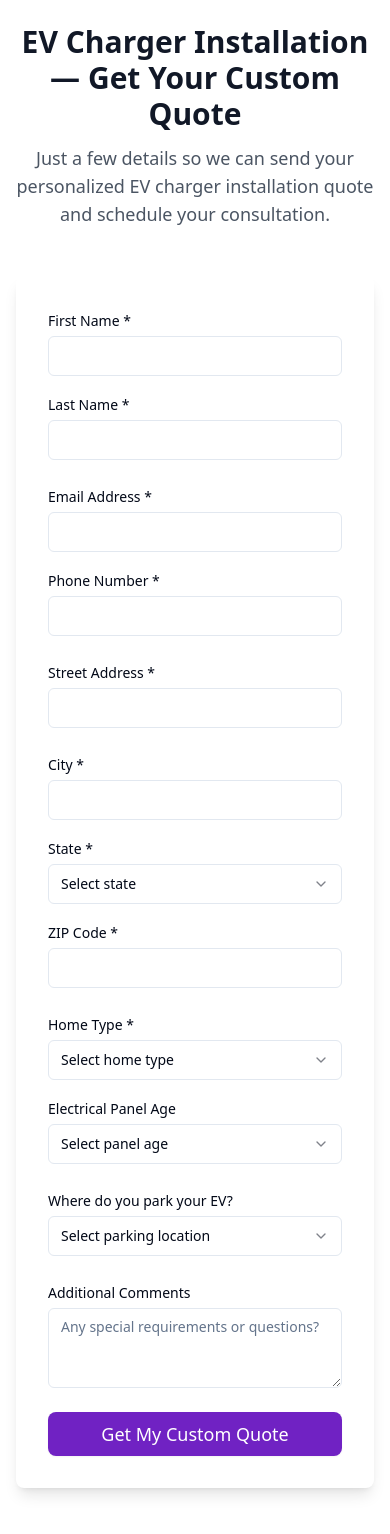
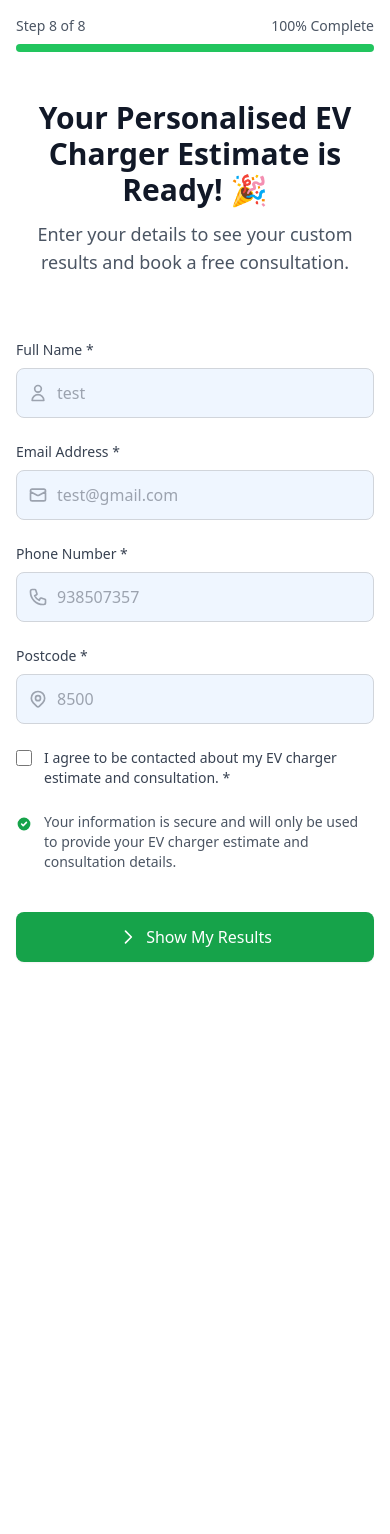
Before and after one commit to Sage-Byte/panel-upgrade-pro-00, a React (Vite) app: page /lead in a window 390 px wide. After the commit the page ends 1010 px from the top, so only its background shows below. Built offline with nearby package versions, Linux system fonts and the light colour scheme.

Commit message:
Simplified form to match design - only Full Name, Email, Phone, Postcode with exact styling

```diff
--- a/src/pages/LeadForm.tsx
+++ b/src/pages/LeadForm.tsx
@@ -1,29 +1,16 @@
 import { useEffect, useState } from "react";
 import { useNavigate } from "react-router-dom";
 import SEOHead from "@/components/SEOHead";
-import { Button } from "@/components/ui/button";
-import { Input } from "@/components/ui/input";
-import { Label } from "@/components/ui/label";
-import { Textarea } from "@/components/ui/textarea";
-import { Select, SelectContent, SelectItem, SelectTrigger, SelectValue } from "@/components/ui/select";
 import type { QuizAnswers } from "@/types/quiz";
 
 const LeadForm = () => {
   const navigate = useNavigate();
   const [isLoading, setIsLoading] = useState(false);
   const [formData, setFormData] = useState({
-    firstName: "",
-    lastName: "",
+    fullName: "",
     email: "",
     phone: "",
-    address: "",
-    city: "",
-    state: "",
-    zipCode: "",
-    homeType: "",
-    electricalPanel: "",
-    parkingLocation: "",
-    comments: ""
+    postcode: ""
   });
   const [quizAnswers, setQuizAnswers] = useState<QuizAnswers | null>(null);
   const [evOwnership, setEvOwnership] = useState<string | null>(null);
@@ -83,214 +70,186 @@ const LeadForm = () => {
     <main>
       <SEOHead title="Get Your EV Charger Quote" description="Enter your details to get your personalized EV charger installation quote from Electric Medic." />
 
+      {/* Progress Bar */}
+      <section className="container px-4 py-4">
+        <div className="max-w-2xl mx-auto">
+          <div className="flex justify-between items-center mb-2">
+            <span className="text-sm text-gray-600">Step 8 of 8</span>
+            <span className="text-sm text-gray-600">100% Complete</span>
+          </div>
+          <div className="w-full bg-gray-200 rounded-full h-2">
+            <div className="bg-green-500 h-2 rounded-full w-full"></div>
+          </div>
+        </div>
+      </section>
+
       {/* Header Section */}
-      <section className="container px-4 py-6">
+      <section className="container px-4 py-8">
         <div className="max-w-2xl mx-auto text-center">
           <h1 className="text-3xl sm:text-4xl font-bold text-gray-900 mb-3">
-            EV Charger Installation — Get Your Custom Quote
+            Your Personalised EV Charger Estimate is Ready! 🎉
           </h1>
-          <p className="text-lg text-gray-600 mb-6">
-            Just a few details so we can send your personalized EV charger installation quote and schedule your consultation.
+          <p className="text-lg text-gray-600 mb-8">
+            Enter your details to see your custom results and book a free consultation.
           </p>
         </div>
       </section>
 
       {/* Form Section */}
       <section className="container px-4 pb-12">
-        <div className="max-w-2xl mx-auto">
-          <form onSubmit={handleSubmit} className="space-y-6 bg-white p-8 rounded-lg shadow-lg">
+        <div className="max-w-lg mx-auto">
+          <form onSubmit={handleSubmit} className="space-y-6">
 
-            {/* Name Fields */}
-            <div className="grid grid-cols-1 md:grid-cols-2 gap-4">
+            {/* Full Name */}
             <div>
-                <Label htmlFor="firstName">First Name *</Label>
-                <Input
-                  id="firstName"
+              <label htmlFor="fullName" className="block text-sm font-medium text-gray-700 mb-2">
+                Full Name *
+              </label>
+              <div className="relative">
+                <div className="absolute inset-y-0 left-0 pl-3 flex items-center pointer-events-none">
+                  <svg className="h-5 w-5 text-gray-400" fill="none" stroke="currentColor" viewBox="0 0 24 24">
+                    <path strokeLinecap="round" strokeLinejoin="round" strokeWidth="2" d="M16 7a4 4 0 11-8 0 4 4 0 018 0zM12 14a7 7 0 00-7 7h14a7 7 0 00-7-7z" />
+                  </svg>
+                </div>
+                <input
+                  id="fullName"
                   type="text"
                   required
-                  value={formData.firstName}
-                  onChange={(e) => handleInputChange('firstName', e.target.value)}
-                  className="mt-1"
-                />
-              </div>
-              <div>
-                <Label htmlFor="lastName">Last Name *</Label>
-                <Input
-                  id="lastName"
-                  type="text"
-                  required
-                  value={formData.lastName}
-                  onChange={(e) => handleInputChange('lastName', e.target.value)}
-                  className="mt-1"
+                  value={formData.fullName}
+                  onChange={(e) => handleInputChange('fullName', e.target.value)}
+                  className="block w-full pl-10 pr-3 py-3 border border-gray-300 rounded-lg bg-blue-50 focus:outline-none focus:ring-2 focus:ring-blue-500 focus:border-blue-500"
+                  placeholder="test"
                 />
               </div>
             </div>
 
-            {/* Contact Fields */}
-            <div className="grid grid-cols-1 md:grid-cols-2 gap-4">
+            {/* Email Address */}
             <div>
-                <Label htmlFor="email">Email Address *</Label>
-                <Input
+              <label htmlFor="email" className="block text-sm font-medium text-gray-700 mb-2">
+                Email Address *
+              </label>
+              <div className="relative">
+                <div className="absolute inset-y-0 left-0 pl-3 flex items-center pointer-events-none">
+                  <svg className="h-5 w-5 text-gray-400" fill="none" stroke="currentColor" viewBox="0 0 24 24">
+                    <path strokeLinecap="round" strokeLinejoin="round" strokeWidth="2" d="M3 8l7.89 4.26a2 2 0 002.22 0L21 8M5 19h14a2 2 0 002-2V7a2 2 0 00-2-2H5a2 2 0 00-2 2v10a2 2 0 002 2z" />
+                  </svg>
+                </div>
+                <input
                   id="email"
                   type="email"
                   required
                   value={formData.email}
                   onChange={(e) => handleInputChange('email', e.target.value)}
-                  className="mt-1"
+                  className="block w-full pl-10 pr-3 py-3 border border-gray-300 rounded-lg bg-blue-50 focus:outline-none focus:ring-2 focus:ring-blue-500 focus:border-blue-500"
+                  placeholder="test@gmail.com"
                 />
               </div>
+            </div>
+
+            {/* Phone Number */}
             <div>
-                <Label htmlFor="phone">Phone Number *</Label>
-                <Input
+              <label htmlFor="phone" className="block text-sm font-medium text-gray-700 mb-2">
+                Phone Number *
+              </label>
+              <div className="relative">
+                <div className="absolute inset-y-0 left-0 pl-3 flex items-center pointer-events-none">
+                  <svg className="h-5 w-5 text-gray-400" fill="none" stroke="currentColor" viewBox="0 0 24 24">
+                    <path strokeLinecap="round" strokeLinejoin="round" strokeWidth="2" d="M3 5a2 2 0 012-2h3.28a1 1 0 01.948.684l1.498 4.493a1 1 0 01-.502 1.21l-2.257 1.13a11.042 11.042 0 005.516 5.516l1.13-2.257a1 1 0 011.21-.502l4.493 1.498a1 1 0 01.684.949V19a2 2 0 01-2 2h-1C9.716 21 3 14.284 3 6V5z" />
+                  </svg>
+                </div>
+                <input
                   id="phone"
                   type="tel"
                   required
                   value={formData.phone}
                   onChange={(e) => handleInputChange('phone', e.target.value)}
-                  className="mt-1"
+                  className="block w-full pl-10 pr-3 py-3 border border-gray-300 rounded-lg bg-blue-50 focus:outline-none focus:ring-2 focus:ring-blue-500 focus:border-blue-500"
+                  placeholder="938507357"
                 />
               </div>
             </div>
 
-            {/* Address Fields */}
+            {/* Postcode */}
             <div>
-              <Label htmlFor="address">Street Address *</Label>
-              <Input
-                id="address"
+              <label htmlFor="postcode" className="block text-sm font-medium text-gray-700 mb-2">
+                Postcode *
+              </label>
+              <div className="relative">
+                <div className="absolute inset-y-0 left-0 pl-3 flex items-center pointer-events-none">
+                  <svg className="h-5 w-5 text-gray-400" fill="none" stroke="currentColor" viewBox="0 0 24 24">
+                    <path strokeLinecap="round" strokeLinejoin="round" strokeWidth="2" d="M17.657 16.657L13.414 20.9a1.998 1.998 0 01-2.827 0l-4.244-4.243a8 8 0 1111.314 0z" />
+                    <path strokeLinecap="round" strokeLinejoin="round" strokeWidth="2" d="M15 11a3 3 0 11-6 0 3 3 0 016 0z" />
+                  </svg>
+                </div>
+                <input
+                  id="postcode"
                   type="text"
                   required
-                value={formData.address}
-                onChange={(e) => handleInputChange('address', e.target.value)}
-                className="mt-1"
-              />
-            </div>
-
-            <div className="grid grid-cols-1 md:grid-cols-3 gap-4">
-              <div>
-                <Label htmlFor="city">City *</Label>
-                <Input
-                  id="city"
-                  type="text"
-                  required
-                  value={formData.city}
-                  onChange={(e) => handleInputChange('city', e.target.value)}
-                  className="mt-1"
-                />
-              </div>
-              <div>
-                <Label htmlFor="state">State *</Label>
-                <Select onValueChange={(value) => handleInputChange('state', value)}>
-                  <SelectTrigger className="mt-1">
-                    <SelectValue placeholder="Select state" />
-                  </SelectTrigger>
-                  <SelectContent>
-                    <SelectItem value="CA">California</SelectItem>
-                    <SelectItem value="TX">Texas</SelectItem>
-                    <SelectItem value="FL">Florida</SelectItem>
-                    <SelectItem value="NY">New York</SelectItem>
-                    <SelectItem value="WA">Washington</SelectItem>
-                    {/* Add more states as needed */}
-                  </SelectContent>
-                </Select>
-              </div>
-              <div>
-                <Label htmlFor="zipCode">ZIP Code *</Label>
-                <Input
-                  id="zipCode"
-                  type="text"
-                  required
-                  value={formData.zipCode}
-                  onChange={(e) => handleInputChange('zipCode', e.target.value)}
-                  className="mt-1"
+                  value={formData.postcode}
+                  onChange={(e) => handleInputChange('postcode', e.target.value)}
+                  className="block w-full pl-10 pr-3 py-3 border border-gray-300 rounded-lg bg-blue-50 focus:outline-none focus:ring-2 focus:ring-blue-500 focus:border-blue-500"
+                  placeholder="8500"
                 />
               </div>
             </div>
 
-            {/* Property Details */}
-            <div className="grid grid-cols-1 md:grid-cols-2 gap-4">
-              <div>
-                <Label htmlFor="homeType">Home Type *</Label>
-                <Select onValueChange={(value) => handleInputChange('homeType', value)}>
-                  <SelectTrigger className="mt-1">
-                    <SelectValue placeholder="Select home type" />
-                  </SelectTrigger>
-                  <SelectContent>
-                    <SelectItem value="single-family">Single Family Home</SelectItem>
-                    <SelectItem value="townhouse">Townhouse</SelectItem>
-                    <SelectItem value="condo">Condominium</SelectItem>
-                    <SelectItem value="apartment">Apartment</SelectItem>
-                  </SelectContent>
-                </Select>
+            {/* Consent Checkbox */}
+            <div className="flex items-start">
+              <div className="flex items-center h-5">
+                <input
+                  id="consent"
+                  name="consent"
+                  type="checkbox"
+                  required
+                  className="focus:ring-green-500 h-4 w-4 text-green-600 border-gray-300 rounded"
+                />
               </div>
-              <div>
-                <Label htmlFor="electricalPanel">Electrical Panel Age</Label>
-                <Select onValueChange={(value) => handleInputChange('electricalPanel', value)}>
-                  <SelectTrigger className="mt-1">
-                    <SelectValue placeholder="Select panel age" />
-                  </SelectTrigger>
-                  <SelectContent>
-                    <SelectItem value="0-10">0-10 years</SelectItem>
-                    <SelectItem value="10-20">10-20 years</SelectItem>
-                    <SelectItem value="20-30">20-30 years</SelectItem>
-                    <SelectItem value="30+">30+ years</SelectItem>
-                    <SelectItem value="unknown">Not sure</SelectItem>
-                  </SelectContent>
-                </Select>
+              <div className="ml-3 text-sm">
+                <label htmlFor="consent" className="text-gray-700">
+                  I agree to be contacted about my EV charger estimate and consultation. *
+                </label>
               </div>
             </div>
 
-            <div>
-              <Label htmlFor="parkingLocation">Where do you park your EV?</Label>
-              <Select onValueChange={(value) => handleInputChange('parkingLocation', value)}>
-                <SelectTrigger className="mt-1">
-                  <SelectValue placeholder="Select parking location" />
-                </SelectTrigger>
-                <SelectContent>
-                  <SelectItem value="garage">Garage</SelectItem>
-                  <SelectItem value="driveway">Driveway</SelectItem>
-                  <SelectItem value="carport">Carport</SelectItem>
-                  <SelectItem value="street">Street parking</SelectItem>
-                  <SelectItem value="other">Other</SelectItem>
-                </SelectContent>
-              </Select>
+            {/* Privacy Notice */}
+            <div className="flex items-start">
+              <div className="flex items-center h-5 mt-0.5">
+                <svg className="h-4 w-4 text-green-600" fill="currentColor" viewBox="0 0 20 20">
+                  <path fillRule="evenodd" d="M10 18a8 8 0 100-16 8 8 0 000 16zm3.707-9.293a1 1 0 00-1.414-1.414L9 10.586 7.707 9.293a1 1 0 00-1.414 1.414l2 2a1 1 0 001.414 0l4-4z" clipRule="evenodd" />
+                </svg>
               </div>
-
-            {/* Comments */}
-            <div>
-              <Label htmlFor="comments">Additional Comments</Label>
-              <Textarea
-                id="comments"
-                value={formData.comments}
-                onChange={(e) => handleInputChange('comments', e.target.value)}
-                className="mt-1"
-                rows={3}
-                placeholder="Any special requirements or questions?"
-              />
+              <div className="ml-3 text-sm">
+                <p className="text-gray-600">
+                  Your information is secure and will only be used to provide your EV charger estimate and consultation details.
+                </p>
+              </div>
             </div>
 
             {/* Submit Button */}
-            <Button
+            <div className="pt-4">
+              <button
                 type="submit"
-              className="w-full bg-primary hover:bg-primary/90 text-white py-3 text-lg"
                 disabled={isLoading}
+                className="w-full flex justify-center items-center py-3 px-4 border border-transparent rounded-lg shadow-sm text-base font-medium text-white bg-green-600 hover:bg-green-700 focus:outline-none focus:ring-2 focus:ring-offset-2 focus:ring-green-500 disabled:opacity-50 disabled:cursor-not-allowed"
               >
                 {isLoading ? (
-                <div className="flex items-center justify-center">
-                  <div className="animate-spin rounded-full h-5 w-5 border-b-2 border-white mr-2"></div>
-                  Submitting...
+                  <>
+                    <svg className="animate-spin -ml-1 mr-3 h-5 w-5 text-white" xmlns="http://www.w3.org/2000/svg" fill="none" viewBox="0 0 24 24">
+                      <circle className="opacity-25" cx="12" cy="12" r="10" stroke="currentColor" strokeWidth="4"></circle>
+                      <path className="opacity-75" fill="currentColor" d="M4 12a8 8 0 018-8V0C5.373 0 0 5.373 0 12h4zm2 5.291A7.962 7.962 0 014 12H0c0 3.042 1.135 5.824 3 7.938l3-2.647z"></path>
+                    </svg>
+                    Processing...
+                  </>
+                ) : (
+                  <>
+                    <svg className="mr-2 h-5 w-5" fill="none" stroke="currentColor" viewBox="0 0 24 24">
+                      <path strokeLinecap="round" strokeLinejoin="round" strokeWidth="2" d="M9 5l7 7-7 7" />
+                    </svg>
+                    Show My Results
+                  </>
+                )}
+              </button>
             </div>
-              ) : (
-                "Get My Custom Quote"
-              )}
-            </Button>
-
-            {/* Quiz Data Display (for debugging) */}
-            {quizAnswers && evOwnership && (
-              <div className="text-sm text-gray-500 mt-4 p-3 bg-gray-50 rounded">
-                <p><strong>EV Ownership:</strong> {evOwnership}</p>
-                <p><strong>Quiz Answers:</strong> {Object.keys(quizAnswers).length} responses captured</p>
-              </div>
-            )}
 
           </form>
         </div>
```
Lines whose indentation alone changed are shown as unchanged.
